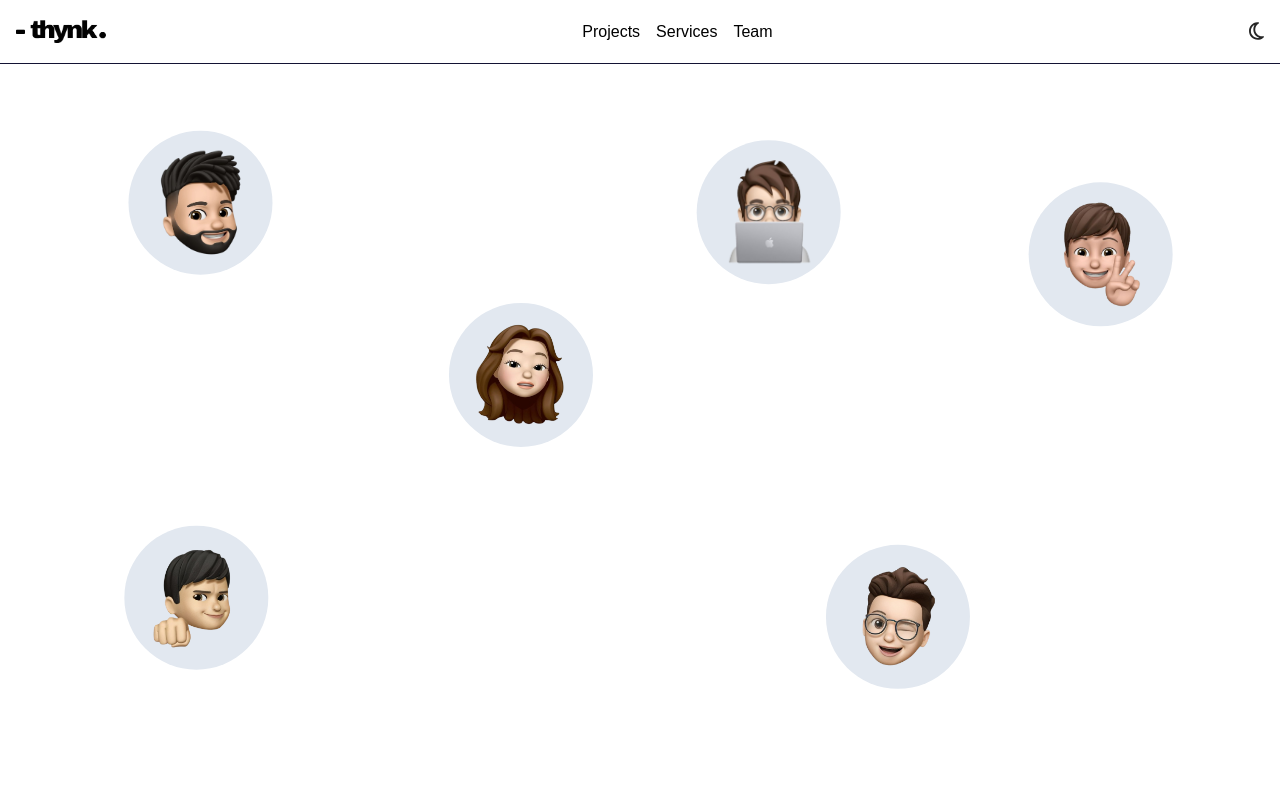
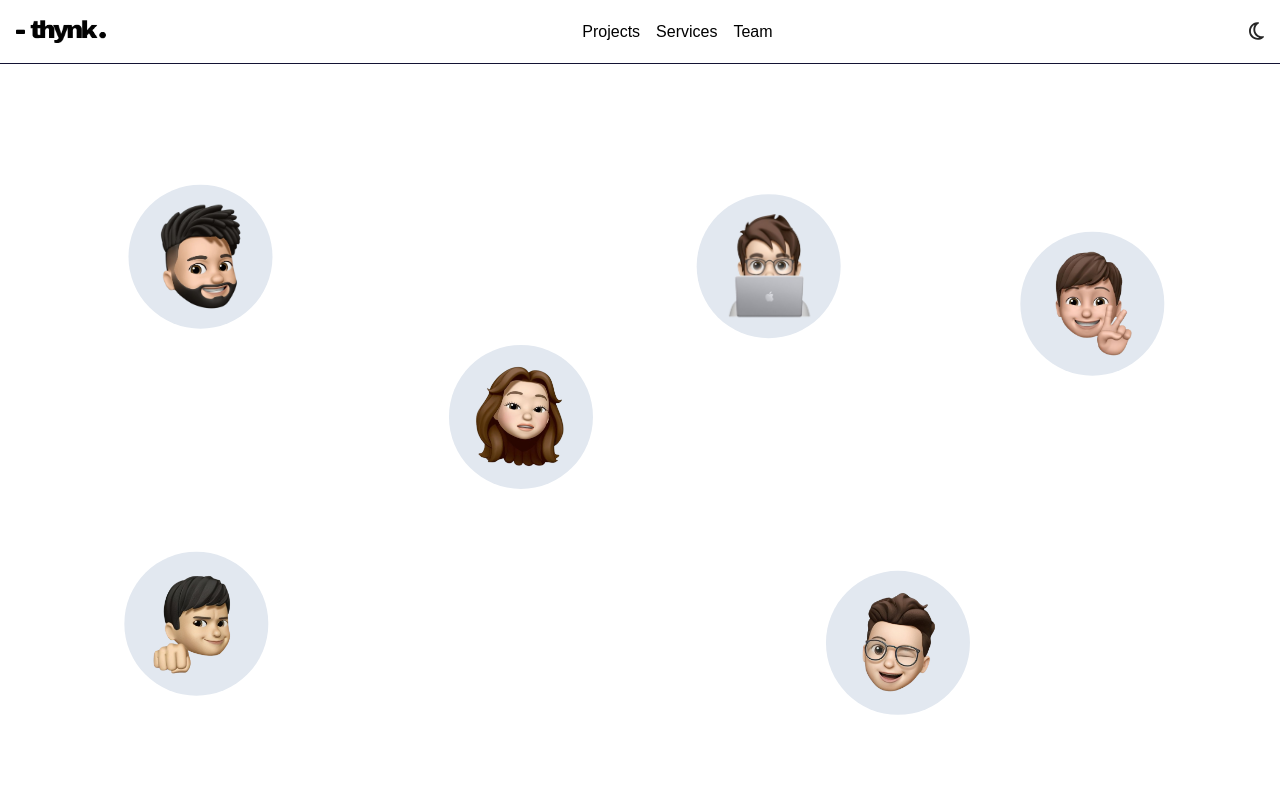
Before and after one commit to krutikmaru/thynk-media, a React (Create React App) app: page /our-team in a window 1280 px wide. Shown: the top 800 px of the page. Built offline with nearby package versions, Linux system fonts and the light colour scheme.

Commit message:
Teams Page ✅

```diff
--- a/src/components/Layout/Header/MobileNavbar/MobileMenu.jsx
+++ b/src/components/Layout/Header/MobileNavbar/MobileMenu.jsx
@@ -22,7 +22,9 @@ function MobileMenu() {
               className="w-full border-b-[1px] flex items-center justify-start space-x-4 text-black dark:text-brand-beige border-b-neutral-200 dark:border-b-neutral-800 py-5 text-2xl"
             >
               <FontAwesomeIcon icon={link.icon} className="w-12" />
-              <Link to={link.to}>{link.title}</Link>
+              <Link onClick={closeMenu} to={link.to}>
+                {link.title}
+              </Link>
             </li>
           );
         })}
--- a/src/components/Team/Member.jsx
+++ b/src/components/Team/Member.jsx
@@ -1,12 +1,29 @@
 import React from "react";
-import { motion } from "framer-motion";
+import { AnimatePresence, motion } from "framer-motion";
 
-function Member({ name, image, x, y, duration, tailwind }) {
-  const memberTailwind = `w-24 md:w-36 h-24 md:h-36 p-5 flex justify-center items-center rounded-full bg-slate-200 fixed z-10 ${tailwind.top} ${tailwind.left} transform -translate-x-1/2 -translate-y-1/2 cursor-pointer dark:bg-brand-dark-purple-secondary`;
+function Member({
+  name,
+  role,
+  image,
+  x,
+  y,
+  duration,
+  tailwind,
+  isDisplay,
+  showDetails,
+}) {
+  const memberTailwind = `w-24 md:w-36 h-24 md:h-36 p-5 flex justify-center items-center rounded-full bg-slate-200 absolute ${
+    isDisplay ? "z-[100000]" : "z-[10]"
+  } ${tailwind.top} ${
+    tailwind.left
+  } transform -translate-x-1/2 -translate-y-1/2 cursor-pointer dark:bg-brand-dark-purple-secondary`;
 
   return (
-    <>
     <motion.div
+      onClick={(e) => {
+        e.stopPropagation();
+        showDetails(name);
+      }}
       className={memberTailwind}
       whileHover={{ scale: 0.9 }}
       whileTap={{ scale: 0.8 }}
@@ -21,8 +38,34 @@ function Member({ name, image, x, y, duration, tailwind }) {
         alt={name}
         className="object-contain max-w-full max-h-full"
       />
+      <AnimatePresence>
+        {isDisplay && (
+          <motion.div
+            initial={{
+              opacity: 0,
+              scale: 0,
+              y: -40,
+            }}
+            animate={{
+              opacity: 1,
+              scale: 1,
+              y: 0,
+              transition: { duration: 0.1, ease: "linear" },
+            }}
+            exit={{
+              opacity: 0,
+              scale: 0,
+              y: -40,
+              transition: { duration: 0.1, ease: "linear" },
+            }}
+            className="absolute px-5 py-2 -bottom-[40%] bg-slate-100 dark:bg-brand-dark-purple-secondary shadow-xl rounded-md border-[1px] border-slate-300 dark:border-neutral-700 text-xs"
+          >
+            <h1>{name}</h1>
+            <h1 className="text-slate-400 dark:text-neutral-500">{role}</h1>
           </motion.div>
-    </>
+        )}
+      </AnimatePresence>
+    </motion.div>
   );
 }
 
--- a/src/components/Team/Team.jsx
+++ b/src/components/Team/Team.jsx
@@ -1,26 +1,68 @@
-import React from "react";
+import React, { useState } from "react";
+import { motion } from "framer-motion";
 import Member from "./Member";
 import { teamMembers } from "../../utils/data/team/members";
 
 function Team() {
+  const [displayMember, setDisplayedMember] = useState({
+    isDisplay: false,
+    memberName: null,
+  });
+
+  const showDetails = (name) => {
+    if (displayMember.isDisplay && displayMember.memberName === name) {
+      hideDetails();
+    } else {
+      setDisplayedMember({
+        isDisplay: true,
+        memberName: name,
+      });
+    }
+  };
+
+  const hideDetails = () => {
+    setDisplayedMember({
+      isDisplay: false,
+      memberName: null,
+    });
+  };
   return (
-    <div className="text-black dark:text-white min-h-screen p-10">
-      <div className="relative">
+    <motion.div className="text-black dark:text-white" onClick={hideDetails}>
+      <motion.div
+        initial={{
+          opacity: 0,
+          y: 20,
+        }}
+        animate={{
+          opacity: 1,
+          y: 0,
+          transition: { delay: 0.4, duration: 0.4, ease: "easeInOut" },
+        }}
+        exit={{
+          opacity: 0,
+          y: 20,
+          transition: { duration: 0.4, ease: "easeInOut" },
+        }}
+        className="relative w-full min-h-screen"
+      >
         {teamMembers.map((member) => {
           return (
             <Member
               key={member.name}
               name={member.name}
+              role={member.role}
               image={member.image}
               x={member.animationValues.x}
               y={member.animationValues.y}
               duration={member.animationValues.duration}
               tailwind={member.tailwind}
+              isDisplay={displayMember.memberName === member.name}
+              showDetails={showDetails}
             />
           );
         })}
-      </div>
-    </div>
+      </motion.div>
+    </motion.div>
   );
 }
 
--- a/src/utils/data/team/members.js
+++ b/src/utils/data/team/members.js
@@ -1,7 +1,7 @@
 export const teamMembers = [
   {
     name: "Viraj Maru",
-    position: "",
+    role: "Founder",
     animationValues: {
       x: ["0%", "-5%", "5%", "0%"],
       y: ["0%", "15%", "0%"],
@@ -15,7 +15,7 @@ export const teamMembers = [
   },
   {
     name: "Krutik Maru",
-    position: "",
+    role: "Developer",
     animationValues: {
       x: ["0%", "-10%", "10%", "0%"],
       y: ["0%", "20%", "0%"],
@@ -29,10 +29,10 @@ export const teamMembers = [
   },
   {
     name: "Aryan Suryavanshi",
-    position: "",
+    role: "Social Media Manager",
     animationValues: {
-      x: ["5%", "0%", "5%"],
-      y: ["10%", "0%", "10%"],
+      x: ["0%", "-5%", "5%", "0%"],
+      y: ["0%", "15%", "0%"],
       duration: 5,
     },
     tailwind: {
@@ -43,7 +43,7 @@ export const teamMembers = [
   },
   {
     name: "Pragnesh Patel",
-    position: "",
+    role: "Content Creator",
     animationValues: {
       x: ["0%", "-10%", "10%", "0%"],
       y: ["0%", "20%", "0%"],
@@ -57,7 +57,7 @@ export const teamMembers = [
   },
   {
     name: "Ketan Myenger",
-    position: "",
+    role: "Graphic Designer",
     animationValues: {
       x: ["0%", "-5%", "5%", "0%"],
       y: ["0%", "15%", "0%"],
@@ -71,7 +71,7 @@ export const teamMembers = [
   },
   {
     name: "Sheena Bajaj",
-    position: "",
+    role: "Ads Manager",
     animationValues: {
       x: ["0%", "-10%", "10%", "0%"],
       y: ["0%", "20%", "0%"],
```
Lines whose indentation alone changed are shown as unchanged.
